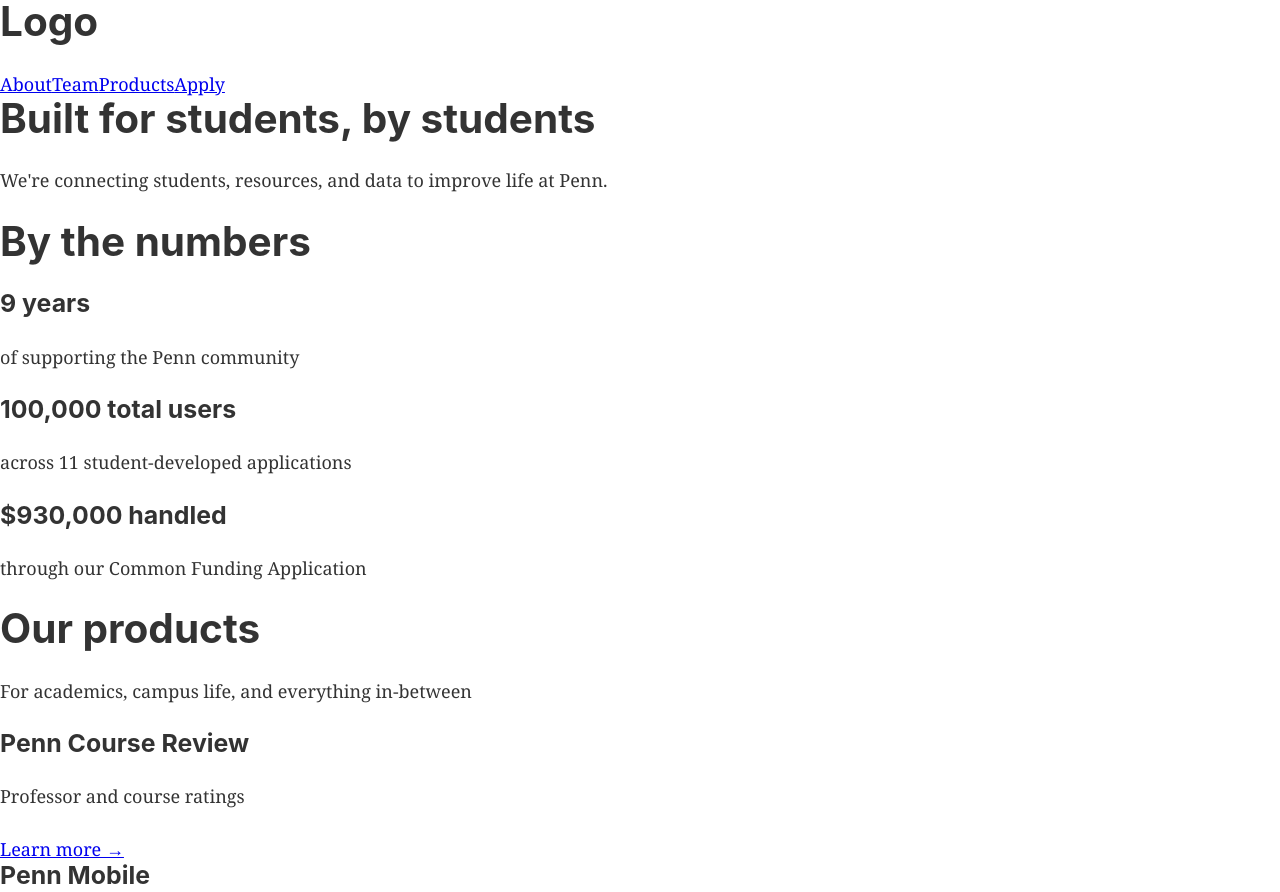
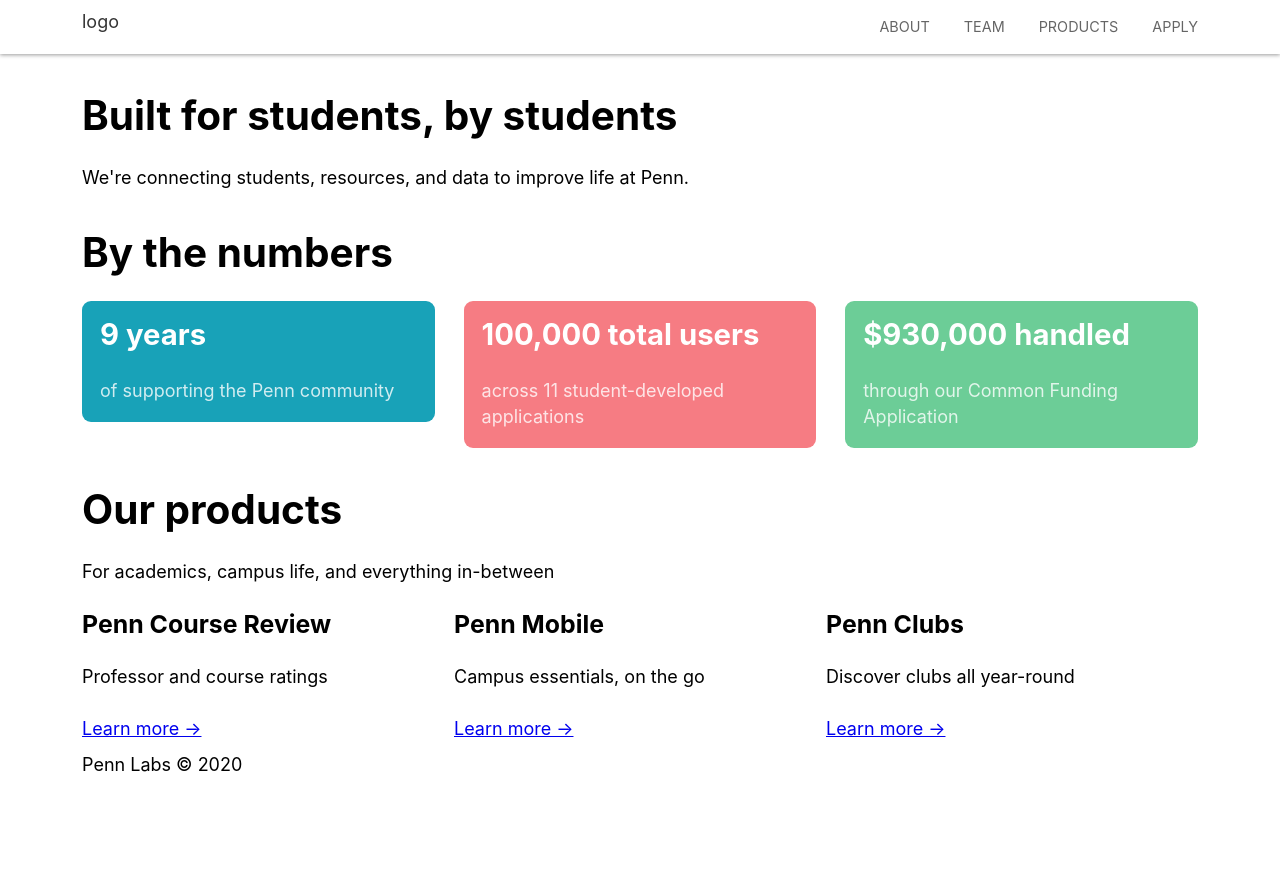
Before and after one commit to pennlabs/website, a Gatsby site: page / in a window 1280 px wide. Shown: the top 892 px of the page. After the commit the page ends 804 px from the top, so only its background shows below. Built offline with nearby package versions, Linux system fonts and the light colour scheme; Gatsby itself is replaced by a stand-in of ours.

Commit message:
add shared comps to scaffold

```diff
--- a/src/components/Footer.tsx
+++ b/src/components/Footer.tsx
@@ -1,5 +1,11 @@
 import React from 'react'
 
+import { P, Container } from '../shared'
+
 export default (): React.ReactElement => (
-  <footer>Penn Labs © {new Date().getFullYear()}</footer>
+  <footer>
+    <Container>
+      <P>Penn Labs © {new Date().getFullYear()}</P>
+    </Container>
+  </footer>
 )
--- a/src/components/Home/Hero.tsx
+++ b/src/components/Home/Hero.tsx
@@ -1,12 +1,14 @@
 import React from 'react'
 
-import { H1, P } from '../../shared'
+import { H1, P, Container, Section } from '../../shared'
 
 export const Hero = (): React.ReactElement => (
-  <div>
-    <H1>Built for students, by students</H1>
-    <P>
-      We're connecting students, resources, and data to improve life at Penn.
-    </P>
-  </div>
+  <Section>
+    <Container>
+      <H1>Built for students, by students</H1>
+      <P>
+        We're connecting students, resources, and data to improve life at Penn.
+      </P>
+    </Container>
+  </Section>
 )
--- a/src/components/Home/Products.tsx
+++ b/src/components/Home/Products.tsx
@@ -1,6 +1,6 @@
 import React from 'react'
 
-import { H1, P, H3 } from '../../shared'
+import { H1, P, H3, Section, Container, Row, Col } from '../../shared'
 import { Link } from 'gatsby'
 
 interface IProductOverview {
@@ -30,17 +30,19 @@ const productOverviews: IProductOverview[] = [
 ]
 
 export const Products = (): React.ReactElement => (
-  <div>
+  <Section>
+    <Container>
       <H1>Our products</H1>
       <P>For academics, campus life, and everything in-between</P>
-    <div>
+      <Row>
         {productOverviews.map(({ title, description, slug }) => (
-        <div key={slug}>
+          <Col key={slug} sm={12} md={4}>
             <H3>{title}</H3>
             <P>{description}</P>
             <Link to={slug}>Learn more &rarr;</Link>
-        </div>
+          </Col>
         ))}
-    </div>
-  </div>
+      </Row>
+    </Container>
+  </Section>
 )
--- a/src/components/Home/Stats.tsx
+++ b/src/components/Home/Stats.tsx
@@ -1,23 +1,56 @@
 import React from 'react'
+import styled from 'styled-components'
 
-import { H1, H3, P } from '../../shared'
+import { H1, H2, P, Container, Section, Row, Col } from '../../shared'
+import { TEAL, PINK, GREEN, WHITE } from '../../constants/colors'
+import { BORDER_RADIUS_LG, MARGIN_LG } from '../../constants/measurements'
+
+const StatWrapper = styled.div<{ color: string }>`
+  background: ${props => props.color};
+  padding: 1rem;
+  border-radius: ${BORDER_RADIUS_LG};
+`
+
+interface IStat {
+  color: string
+  title: string
+  description: string
+}
+
+const stats: IStat[] = [
+  {
+    color: TEAL,
+    title: '9 years',
+    description: 'of supporting the Penn community',
+  },
+  {
+    color: PINK,
+    title: '100,000 total users',
+    description: 'across 11 student-developed applications',
+  },
+  {
+    color: GREEN,
+    title: '$930,000 handled',
+    description: 'through our Common Funding Application',
+  },
+]
 
 export const Stats = (): React.ReactElement => (
-  <div>
-    <H1>By the numbers</H1>
-    <div>
-      <div>
-        <H3>9 years</H3>
-        <P>of supporting the Penn community</P>
-      </div>
-      <div>
-        <H3>100,000 total users</H3>
-        <P>across 11 student-developed applications</P>
-      </div>
-      <div>
-        <H3>$930,000 handled</H3>
-        <P>through our Common Funding Application</P>
-      </div>
-    </div>
-  </div>
+  <Section>
+    <Container>
+      <H1>By the numbers</H1>
+      <Row margin={MARGIN_LG}>
+        {stats.map(({ color, title, description }: IStat) => (
+          <Col sm={12} md={4} margin={MARGIN_LG}>
+            <StatWrapper color={color}>
+              <H2 color={WHITE}>{title}</H2>
+              <P color={WHITE} opacity={0.8} mb0>
+                {description}
+              </P>
+            </StatWrapper>
+          </Col>
+        ))}
+      </Row>
+    </Container>
+  </Section>
 )
--- a/src/components/Layout.tsx
+++ b/src/components/Layout.tsx
@@ -1,30 +1,25 @@
 import React from 'react'
-import { useStaticQuery, graphql } from 'gatsby'
+import styled from 'styled-components'
 
 import Nav from './Nav'
 import Footer from './Footer'
 import './Layout.css'
 import { ReactChildren } from '../types'
+import { HEADER_HEIGHT } from '../constants/measurements'
+
+const Main = styled.div<{}>`
+  min-height: calc(100vh - ${HEADER_HEIGHT} - 88px);
+`
 
 interface ILayoutProps {
   children: ReactChildren
 }
 
 const Layout = ({ children }: ILayoutProps): React.ReactElement => {
-  const data = useStaticQuery(graphql`
-    query SiteTitleQuery {
-      site {
-        siteMetadata {
-          title
-        }
-      }
-    }
-  `)
-
   return (
     <>
-      <Nav siteTitle={data.site.siteMetadata.title} />
-      <main>{children}</main>
+      <Nav />
+      <Main>{children}</Main>
       <Footer />
     </>
   )
--- /dev/null
+++ b/src/components/Nav/Bars.tsx
@@ -0,0 +1,37 @@
+import React from 'react'
+import s from 'styled-components'
+
+import { minWidth, PHONE } from '../../constants/measurements'
+import { BLACK } from '../../constants/colors'
+
+const Wrapper = s.div`
+  padding: 10px 1rem;
+  cursor: pointer;
+  position: absolute;
+  right: 0;
+  top: 0.5rem;
+
+  &:hover {
+    opacity: 0.5;
+  }
+
+  ${minWidth(PHONE)} {
+    display: none;
+  }
+`
+
+const Bar = s.span`
+  width: 16px;
+  height: 2px;
+  margin-bottom: 3px;
+  display: block;
+  background: ${BLACK};
+`
+
+export const Bars = ({ handleClick }): React.ReactElement => (
+  <Wrapper onClick={handleClick}>
+    <Bar />
+    <Bar />
+    <Bar />
+  </Wrapper>
+)
--- a/src/components/Nav/Links.tsx
+++ b/src/components/Nav/Links.tsx
@@ -1,14 +1,91 @@
 import React from 'react'
+import styled from 'styled-components'
 import { Link } from 'gatsby'
+
+import {
+  maxWidth,
+  minWidth,
+  PHONE,
+  DESKTOP,
+  SHORT_ANIMATION_DURATION,
+} from '../../constants/measurements'
+import { BLACK } from '../../constants/colors'
+
+interface ILinksProps {
+  active: boolean
+}
+
+const LinksWrapper = styled.div<ILinksProps>`
+  flex: 1;
+  text-align: right;
+
+  ${maxWidth(PHONE)} {
+    flex: none;
+    text-align: left;
+    display: block;
+    overflow: hidden;
+    transition: max-height ${SHORT_ANIMATION_DURATION}ms ease,
+      opacity ${SHORT_ANIMATION_DURATION}ms ease;
+    max-height: ${({ active }) => (active ? '100vh' : '0')};
+    opacity: ${({ active }) => (active ? '1' : '0')};
+  }
+`
+
+const Spacer = styled.div<{}>`
+  display: none;
+
+  ${maxWidth(PHONE)} {
+    display: block;
+    width: 100%;
+    height: 0.5rem;
+  }
+`
+
+const StyledLink = styled(Link)`
+  text-transform: uppercase;
+  height: 2rem;
+  line-height: 2rem;
+  margin-left: 1rem;
+  color: ${BLACK};
+  opacity: 0.6;
+  text-decoration: none;
+  cursor: pointer;
+  font-size: 80%;
+  transition: opacity ${SHORT_ANIMATION_DURATION}ms ease;
+
+  &:visited {
+    color: ${BLACK};
+  }
+
+  &:hover,
+  &:active {
+    color: ${BLACK};
+    opacity: 0.8;
+    text-decoration: none;
+  }
+
+  ${minWidth(DESKTOP)} {
+    margin-left: calc(1rem + 1.25vw);
+  }
+
+  ${maxWidth(PHONE)} {
+    width: 100%;
+    text-align: center;
+    display: block;
+    margin: 0.5rem 0;
+    font-size: 1.2rem;
+  }
+`
 
 const links: string[] = ['About', 'Team', 'Products', 'Apply']
 
-export const Links = () => (
-  <>
+export const Links = ({ active }: ILinksProps): React.ReactElement => (
+  <LinksWrapper active={active}>
+    <Spacer />
     {links.map((link: string) => (
-      <Link to={`/${link.toLowerCase()}`} key={link}>
+      <StyledLink to={`/${link.toLowerCase()}`} key={link}>
         {link}
-      </Link>
+      </StyledLink>
     ))}
-  </>
+  </LinksWrapper>
 )
--- /dev/null
+++ b/src/components/Nav/Logo.tsx
@@ -0,0 +1,3 @@
+import React from 'react'
+
+export const Logo = (): React.ReactElement => <div>logo</div>
--- a/src/components/Nav/index.tsx
+++ b/src/components/Nav/index.tsx
@@ -1,13 +1,66 @@
-import React from 'react'
+import React, { useState } from 'react'
+import styled from 'styled-components'
 
-import { H1 } from '../../shared'
+import { Shade, Container } from '../../shared'
 import { Links } from './Links'
+import { Bars } from './Bars'
+import { Logo } from './Logo'
 
-const Nav = (): React.ReactElement => (
-  <nav>
-    <H1>Logo</H1>
-    <Links />
-  </nav>
-)
+import {
+  maxWidth,
+  PHONE,
+  HEADER_HEIGHT,
+  HEADER_Z_INDEX,
+} from '../../constants/measurements'
+import { WHITE } from '../../constants/colors'
+
+const StyledNav = styled.nav`
+  padding-top: 0.5rem;
+  padding-bottom: 0.5rem;
+  position: fixed;
+  top: 0;
+  z-index: ${HEADER_Z_INDEX};
+  width: 100%;
+  min-height: ${HEADER_HEIGHT};
+  box-shadow: 0 1px 4px rgba(0, 0, 0, 0.4);
+  background: ${WHITE};
+`
+
+const StyledContainer = styled(Container)`
+  display: flex;
+  flex-direction: row;
+
+  ${maxWidth(PHONE)} {
+    display: block;
+  }
+`
+
+const NavSpace = styled.div`
+  height: ${HEADER_HEIGHT};
+  width: 100%;
+  display: block;
+`
+
+export const Nav = (): React.ReactElement => {
+  const [active, setActive] = useState<boolean>(false)
+  return (
+    <>
+      <StyledNav>
+        <StyledContainer>
+          <Logo />
+          <Bars handleClick={() => setActive(!active)} />
+          <Links active={active} />
+        </StyledContainer>
+      </StyledNav>
+      <NavSpace />
+      <Shade
+        tabIndex={-1}
+        zIndex={HEADER_Z_INDEX - 1}
+        show={active}
+        onClick={() => setActive(!active)}
+      />
+    </>
+  )
+}
 
 export default Nav
--- a/src/components/layout.css
+++ b/src/components/layout.css
@@ -1,5 +1,6 @@
 html {
-  font-family: sans-serif;
+  font-family: -apple-system, BlinkMacSystemFont, Segoe UI, Roboto, Oxygen,
+    Ubuntu, Cantarell, Fira Sans, Droid Sans, Helvetica Neue, sans-serif;
   -ms-text-size-adjust: 100%;
   -webkit-text-size-adjust: 100%;
 }
@@ -124,22 +125,22 @@ button,
 select {
   text-transform: none;
 }
-[type="reset"],
-[type="submit"],
+[type='reset'],
+[type='submit'],
 button,
-html [type="button"] {
+html [type='button'] {
   -webkit-appearance: button;
 }
-[type="button"]::-moz-focus-inner,
-[type="reset"]::-moz-focus-inner,
-[type="submit"]::-moz-focus-inner,
+[type='button']::-moz-focus-inner,
+[type='reset']::-moz-focus-inner,
+[type='submit']::-moz-focus-inner,
 button::-moz-focus-inner {
   border-style: none;
   padding: 0;
 }
-[type="button"]:-moz-focusring,
-[type="reset"]:-moz-focusring,
-[type="submit"]:-moz-focusring,
+[type='button']:-moz-focusring,
+[type='reset']:-moz-focusring,
+[type='submit']:-moz-focusring,
 button:-moz-focusring {
   outline: 1px dotted ButtonText;
 }
@@ -159,21 +160,21 @@ legend {
 textarea {
   overflow: auto;
 }
-[type="checkbox"],
-[type="radio"] {
+[type='checkbox'],
+[type='radio'] {
   box-sizing: border-box;
   padding: 0;
 }
-[type="number"]::-webkit-inner-spin-button,
-[type="number"]::-webkit-outer-spin-button {
+[type='number']::-webkit-inner-spin-button,
+[type='number']::-webkit-outer-spin-button {
   height: auto;
 }
-[type="search"] {
+[type='search'] {
   -webkit-appearance: textfield;
   outline-offset: -2px;
 }
-[type="search"]::-webkit-search-cancel-button,
-[type="search"]::-webkit-search-decoration {
+[type='search']::-webkit-search-cancel-button,
+[type='search']::-webkit-search-decoration {
   -webkit-appearance: none;
 }
 ::-webkit-input-placeholder {
@@ -200,14 +201,15 @@ html {
 }
 body {
   color: hsla(0, 0%, 0%, 0.8);
-  font-family: georgia, serif;
+  font-family: -apple-system, BlinkMacSystemFont, Segoe UI, Roboto, Oxygen,
+    Ubuntu, Cantarell, Fira Sans, Droid Sans, Helvetica Neue, sans-serif;
   font-weight: normal;
   word-wrap: break-word;
   font-kerning: normal;
-  -moz-font-feature-settings: "kern", "liga", "clig", "calt";
-  -ms-font-feature-settings: "kern", "liga", "clig", "calt";
-  -webkit-font-feature-settings: "kern", "liga", "clig", "calt";
-  font-feature-settings: "kern", "liga", "clig", "calt";
+  -moz-font-feature-settings: 'kern', 'liga', 'clig', 'calt';
+  -ms-font-feature-settings: 'kern', 'liga', 'clig', 'calt';
+  -webkit-font-feature-settings: 'kern', 'liga', 'clig', 'calt';
+  font-feature-settings: 'kern', 'liga', 'clig', 'calt';
 }
 img {
   max-width: 100%;
@@ -571,10 +573,10 @@ td,
 th {
   text-align: left;
   border-bottom: 1px solid hsla(0, 0%, 0%, 0.12);
-  font-feature-settings: "tnum";
-  -moz-font-feature-settings: "tnum";
-  -ms-font-feature-settings: "tnum";
-  -webkit-font-feature-settings: "tnum";
+  font-feature-settings: 'tnum';
+  -moz-font-feature-settings: 'tnum';
+  -ms-font-feature-settings: 'tnum';
+  -webkit-font-feature-settings: 'tnum';
   padding-left: 0.96667rem;
   padding-right: 0.96667rem;
   padding-top: 0.725rem;
@@ -592,8 +594,8 @@ tt,
 code {
   background-color: hsla(0, 0%, 0%, 0.04);
   border-radius: 3px;
-  font-family: "SFMono-Regular", Consolas, "Roboto Mono", "Droid Sans Mono",
-    "Liberation Mono", Menlo, Courier, monospace;
+  font-family: 'SFMono-Regular', Consolas, 'Roboto Mono', 'Droid Sans Mono',
+    'Liberation Mono', Menlo, Courier, monospace;
   padding: 0;
   padding-top: 0.2em;
   padding-bottom: 0.2em;
@@ -607,13 +609,13 @@ code:after,
 tt:before,
 tt:after {
   letter-spacing: -0.2em;
-  content: " ";
+  content: ' ';
 }
 pre code:before,
 pre code:after,
 pre tt:before,
 pre tt:after {
-  content: "";
+  content: '';
 }
 @media only screen and (max-width: 480px) {
   html {
--- a/src/constants/colors.ts
+++ b/src/constants/colors.ts
@@ -1,5 +1,6 @@
 export const WHITE = '#ffffff'
-export const BLACK = '000000'
+export const BLACK = '#000000'
+export const BLACK_ALPHA = (a: number) => `rgba(0, 0, 0, ${a})`
 export const DARK_GRAY = '#4A4A4A'
 export const ALLBIRDS_GRAY = '#EAEAEA'
 
--- /dev/null
+++ b/src/constants/measurements.ts
@@ -0,0 +1,24 @@
+export const HEADER_HEIGHT = '54px'
+export const HEADER_Z_INDEX = 1000
+
+export const MARGIN = '0.4rem'
+export const MARGIN_LG = '0.8rem'
+
+export const BORDER_RADIUS = '3px'
+export const BORDER_RADIUS_LG = '9px'
+
+export const SHORT_ANIMATION_DURATION = 200
+export const LONG_ANIMATION_DURATION = 400
+
+type TScreenWidth = string
+
+export const DESKTOP: TScreenWidth = '1248px'
+export const TABLET: TScreenWidth = '992px'
+export const PHONE: TScreenWidth = '584px'
+
+type TMediaQuery = string
+
+export const minWidth = (w: TScreenWidth): TMediaQuery =>
+  `@media screen and (min-width: ${w})`
+export const maxWidth = (w: TScreenWidth): TMediaQuery =>
+  `@media screen and (max-width: ${w})`
--- /dev/null
+++ b/src/shared/Grid.tsx
@@ -0,0 +1,204 @@
+import React, { ReactElement, ReactNode } from 'react'
+import s from 'styled-components'
+
+import { minWidth, maxWidth, PHONE, TABLET } from '../constants/measurements'
+
+const percent = (numCols: number): string => (numCols / 12) * 100 + '%'
+
+export const Section = s.section<{}>`
+  margin-top: 5vh;
+  margin-bottom: 5vh;
+`
+
+interface IContainerTagProps {
+  background?: string
+}
+
+export const Container = s.div<IContainerTagProps>`
+  padding-right: 1rem;
+  padding-left: 1rem;
+  width: 100%;
+  display: block;
+  background: ${({ background }) => background || 'transparent'};
+
+  ${minWidth(PHONE)} {
+    padding-right: calc(1rem + 2.5%);
+    padding-left: calc(1rem + 2.5%);
+  }
+
+  ${minWidth(TABLET)} {
+    padding-right: calc(1rem + 5%);
+    padding-left: calc(1rem + 5%);
+  }
+`
+
+interface ISpacerProps {
+  hiddenOnMobile?: boolean
+}
+
+export const Spacer = s.div<ISpacerProps>`
+  display: block;
+  width: 100%;
+  height: 1rem;
+  ${({ hiddenOnMobile }) =>
+    hiddenOnMobile &&
+    `
+    ${maxWidth(PHONE)} {
+      display: none;
+    }
+  `}
+`
+
+export const Flex = s.div`
+  width: 100%;
+  display: flex;
+`
+
+interface IRowProps {
+  margin?: string
+  alwaysFlex?: boolean
+}
+
+export const Row = s.div<IRowProps>`
+  display: flex;
+  flex-direction: row;
+  width: 100%;
+  flex-wrap: wrap;
+
+  ${({ alwaysFlex }) => !alwaysFlex && `${maxWidth(PHONE)} { display: block; }`}
+
+  ${({ margin }) =>
+    margin &&
+    `
+    margin-left: -${margin};
+    margin-right: -${margin};
+    width: calc(100% + ${margin} + ${margin});
+  `}
+`
+
+export interface IColProps {
+  width?: string
+  sm?: number
+  offsetSm?: number
+  md?: number
+  offsetMd?: number
+  lg?: number
+  offsetLg?: number
+  flex?: boolean
+  margin?: string
+  children?: ReactNode
+  overflowY?: 'visibile' | 'scroll' | 'hidden' | 'auto'
+  background?: string
+}
+
+const ColWrapper = s.div<IColProps>`
+  flex: ${({ width }) => (width ? 'none' : 1)};
+  width: ${({ width }) => width || 'auto'};
+  overflow-y: ${({ overflowY }) => overflowY || 'visible'};
+  overflow-x: visible;
+
+  ${maxWidth(PHONE)} {
+    ${({ sm }) =>
+      sm &&
+      `
+      width: ${percent(sm)};
+      flex: none;
+    `}
+
+    ${({ offsetSm }) => offsetSm && `margin-left: ${percent(offsetSm)};`}
+  }
+
+  ${minWidth(PHONE)} {
+    ${({ md }) =>
+      md &&
+      `
+      width: ${percent(md)}
+      flex: none;
+    `}
+
+    ${({ offsetMd }) => offsetMd && `margin-left: ${percent(offsetMd)};`}
+  }
+
+  ${minWidth(TABLET)} {
+    ${({ lg }) =>
+      lg &&
+      `
+      width: ${percent(lg)}
+      flex: none;
+    `}
+
+    ${({ offsetLg }) =>
+      offsetLg &&
+      `
+      margin-left: ${percent(offsetLg)};
+    `}
+  }
+
+  ${({ flex }) => flex && `display: flex;`}
+`
+
+const ColContainer = s.div<IColProps>`
+  background: ${({ background }) => background || 'transparent'};
+  overflow-x: visible;
+  position: relative;
+
+  ${({ margin }) =>
+    margin &&
+    `
+    margin-left: ${margin};
+    margin-right: ${margin};
+  `}
+`
+
+export const Col = ({ margin, children, background, ...other }: IColProps) => (
+  <ColWrapper {...other}>
+    <ColContainer margin={margin} background={background}>
+      {children}
+    </ColContainer>
+  </ColWrapper>
+)
+
+export interface IColSpaceProps {
+  width?: string
+}
+
+export const ColSpace = s(Col)<IColSpaceProps>`
+  flex: none;
+  width: ${({ width }) => width || '1rem'};
+
+  ${maxWidth(PHONE)} {
+    display: none;
+  }
+`
+
+interface IContainerProps {
+  children: ReactNode
+  background?: string
+  foreground?: string
+}
+
+export const MediumContainer = ({
+  children,
+  ...props
+}: IContainerProps): ReactElement => (
+  <Container {...props}>
+    <Row>
+      <Col sm={12} md={8} offsetMd={2} lg={6} offsetLg={3}>
+        {children}
+      </Col>
+    </Row>
+  </Container>
+)
+
+export const ThinContainer = ({
+  children,
+  ...props
+}: IContainerProps): ReactElement => (
+  <Container {...props}>
+    <Row>
+      <Col sm={12} md={8} offsetMd={2} lg={5} offsetLg={3.5}>
+        {children}
+      </Col>
+    </Row>
+  </Container>
+)
--- /dev/null
+++ b/src/shared/Shade.tsx
@@ -0,0 +1,50 @@
+import React from 'react'
+import s, { css } from 'styled-components'
+
+import { fadeIn, fadeOut } from './animations'
+import { LONG_ANIMATION_DURATION } from '../constants/measurements'
+import { BLACK_ALPHA } from '../constants/colors'
+import { useState, useEffect } from 'react'
+
+type IShadeProps = Partial<React.HTMLProps<HTMLDivElement>> & {
+  show: boolean
+  zIndex: number
+}
+
+type IStyledShadeProps = IShadeProps & { isNewlyMounted: boolean }
+
+const StyledShade = s.div<IStyledShadeProps>(
+  ({ zIndex, show, isNewlyMounted }) => css`
+    position: fixed;
+    width: 100vw;
+    height: 100vh;
+
+    top: 0;
+    right: 0;
+    bottom: 0;
+    left: 0;
+
+    overflow-x: hidden;
+    overflow-y: hidden;
+    background: ${BLACK_ALPHA(0.5)};
+    z-index: ${zIndex};
+    text-align: center;
+
+    animation-name: ${isNewlyMounted ? '' : show ? fadeIn : fadeOut};
+
+    animation-duration: ${LONG_ANIMATION_DURATION}ms;
+    max-height: ${show ? '100vh' : '0vh'};
+    opacity: ${show ? '1' : '0'};
+  `,
+)
+
+export const Shade = ({ show, ...rest }: IShadeProps): React.ReactElement => {
+  const [isNewlyMounted, setIsNewlyMounted] = useState<boolean>(true)
+
+  useEffect(() => {
+    if (!isNewlyMounted) return
+    if (show) setIsNewlyMounted(false)
+  }, [show])
+
+  return <StyledShade show={show} isNewlyMounted={isNewlyMounted} {...rest} />
+}
--- a/src/shared/Typography.tsx
+++ b/src/shared/Typography.tsx
@@ -1,7 +1,20 @@
 import React from 'react'
-import styled from 'styled-components'
+import styled, { css } from 'styled-components'
+import { BLACK } from '../constants/colors'
 
-export const P = styled.p``
+interface ITextProps {
+  color?: string
+  opacity?: number
+  mb0?: boolean
+}
+
+export const P = styled.p<ITextProps>(
+  ({ color, opacity, mb0 }) => css`
+    color: ${color || BLACK};
+    opacity: ${opacity || 1.0};
+    ${mb0 && 'margin-bottom: 0;'}
+  `,
+)
 
 export const H1 = ({ children, ...rest }) => (
   <P as="h1" {...rest}>
--- /dev/null
+++ b/src/shared/animations.ts
@@ -0,0 +1,25 @@
+import { keyframes } from 'styled-components'
+
+export const fadeIn = keyframes`
+  0% {
+    opacity: 0;
+    max-height: 100vh;
+  }
+
+  100% {
+    opacity: 1;
+    max-height: 100vh;
+  }
+`
+
+export const fadeOut = keyframes`
+  0% {
+    opacity: 1;
+    max-height: 100vh;
+  }
+
+  100% {
+    opacity: 0;
+    max-height: 100vh;
+  }
+`
--- a/src/shared/index.ts
+++ b/src/shared/index.ts
@@ -1 +1,3 @@
 export * from './Typography'
+export * from './Grid'
+export * from './Shade'
```
Lines whose indentation alone changed are shown as unchanged.
